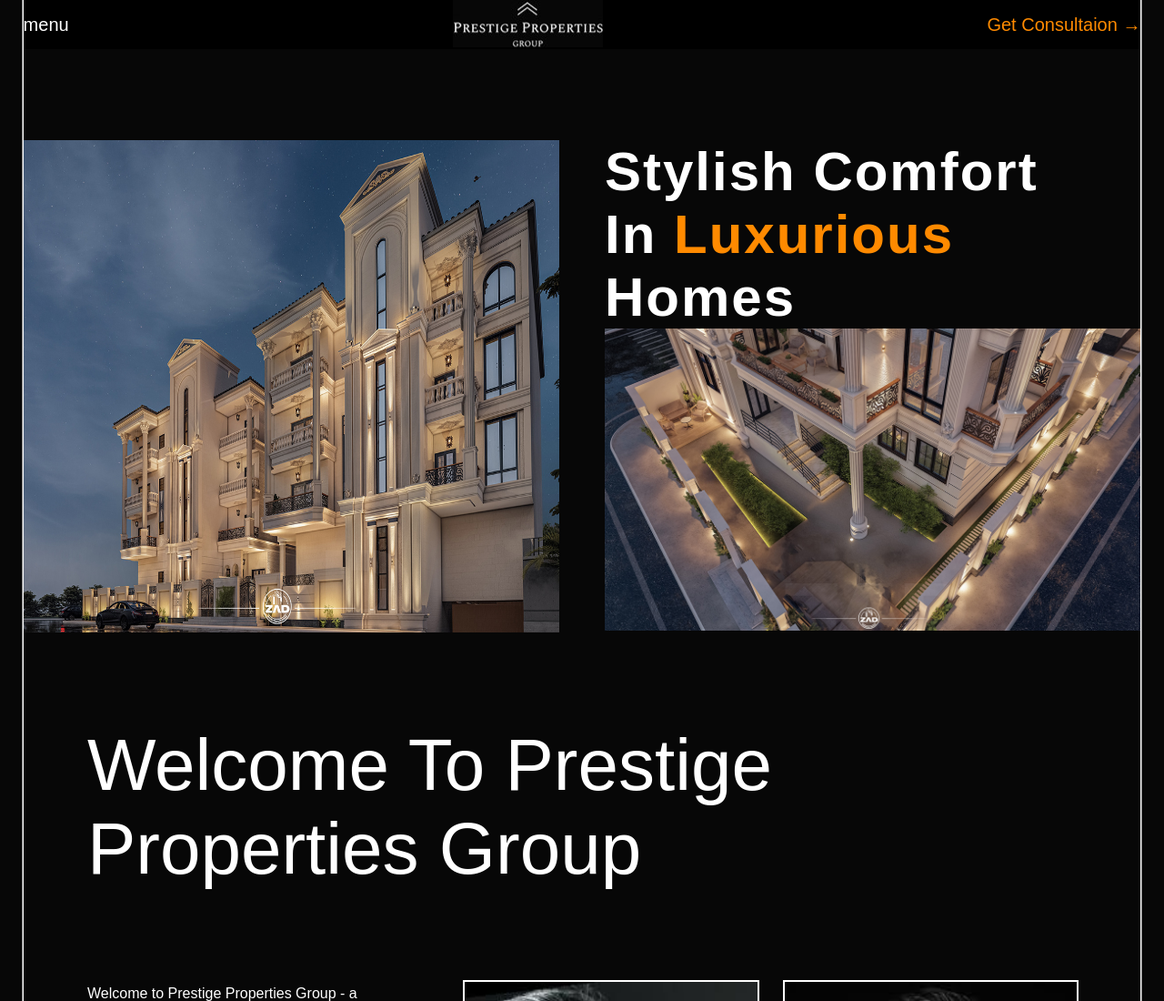
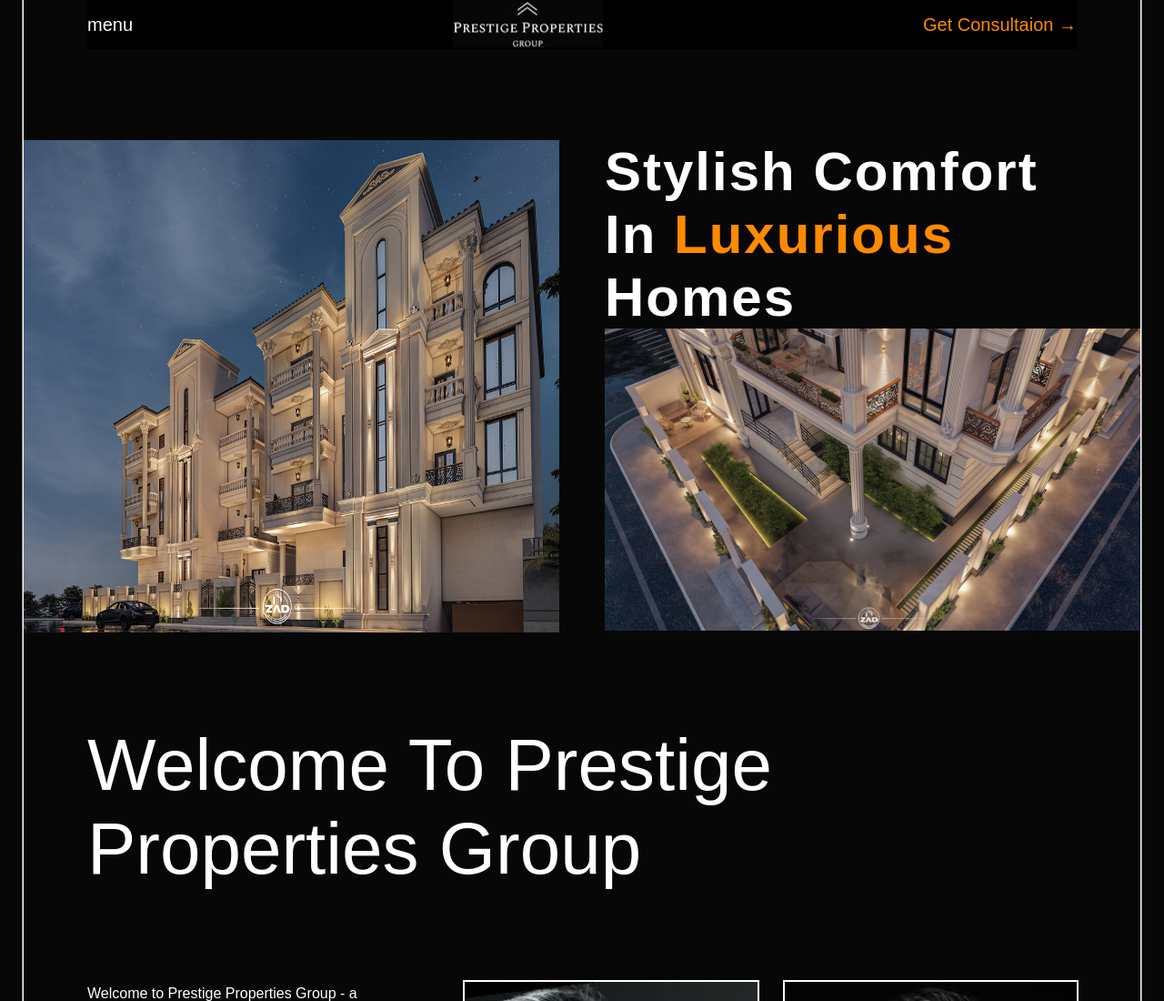
Before and after one commit to chidera-code/prestigious-group, a plain HTML site: page index.html in a window 1280 px wide. Shown: the top 1100 px of the page at 91% size. Drawn offline with Linux system fonts and the light colour scheme; a web font is replaced by a local one.

Commit message:
reviewed changes

```diff
--- a/css/STYLE.CSS
+++ b/css/STYLE.CSS
@@ -36,7 +36,7 @@ body {
   align-items: center;
   justify-content: space-between;
   background-color: #000;
-  width: 96vw;
+  width: 85vw;
   margin: 0 auto;
   /* position: fixed; */
 }
```
